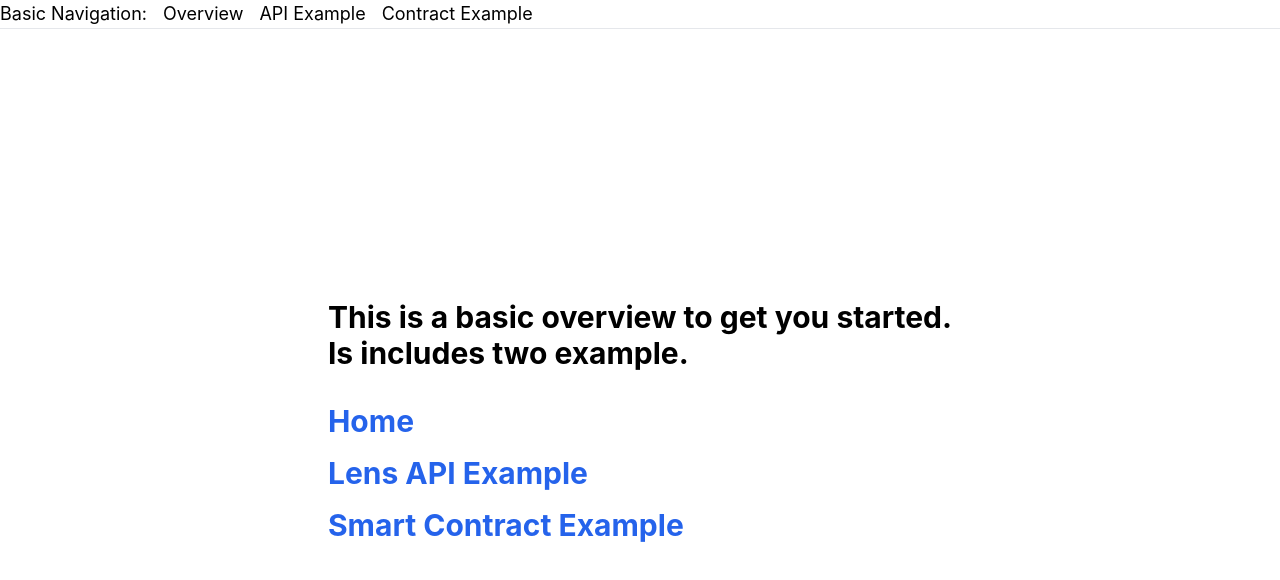
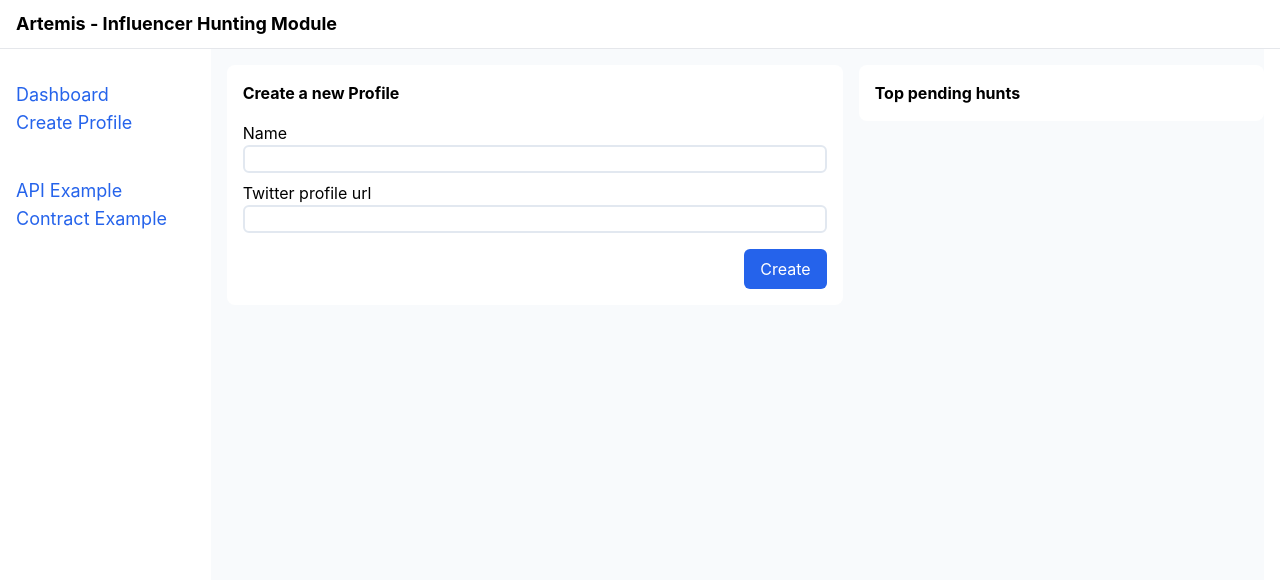
Before and after one commit to nirga/lens_influencer, a React (Create React App) app: page /create-profile in a window 1280 px wide. Shown: the top 580 px of the page. Built offline with nearby package versions, Linux system fonts and the light colour scheme.

Commit message:
create profile page

```diff
--- a/package.json
+++ b/package.json
@@ -10,6 +10,7 @@
     "graphql": "^16.3.0",
     "react": "^17.0.2",
     "react-dom": "^17.0.2",
+    "react-hook-form": "^7.28.1",
     "react-router-dom": "^6.2.2",
     "react-scripts": "5.0.0",
     "web-vitals": "^2.1.4"
--- a/src/App.js
+++ b/src/App.js
@@ -9,17 +9,19 @@ import {
 import Overview from "./pages/overview";
 import ApiExample from "./pages/api-example";
 import ContractExample from "./pages/contract-example";
+import CreateProfile from "./pages/create-profile";
 
 export default function App() {
   return (
     <Router>
       <div>
-        <div className="flex">
-          <h1 className="text-lg mr-4">Basic Navigation:</h1>
-          <div className="flex">
-            <Link to="/" className="text-lg mr-4">Overview</Link>
-            <Link to="/api-example" className="text-lg mr-4">API Example</Link>
-            <Link to="/contract-example" className="text-lg mr-4">Contract Example</Link>
+        <div id="header" className="flex h-12">
+          <div className="flex my-auto mx-4">
+            <h1 className="text-lg font-bold mr-4 ">Artemis - Influencer Hunting Module</h1>
+            {/* <div className="flex">
+              <Link to="/" className="text-lg mr-4 text-blue-600">Dashboard</Link>
+              <Link to="/create-profile" className="text-lg mr-4 text-blue-600">Create Profile</Link>
+            </div> */}
           </div>
         </div>
 
@@ -29,6 +31,7 @@ export default function App() {
           <Route exact path="/" element={<Overview/>}/>
           <Route exact path="/api-example" element={<ApiExample/>}/>
           <Route exact path="/contract-example" element={<ContractExample/>}/>
+          <Route exact path="/create-profile" element={<CreateProfile/>}/>
           <Route path="*" element={<Overview/>}/>
         </Routes>
       </div>
--- /dev/null
+++ b/src/pages/create-profile.js
@@ -0,0 +1,62 @@
+import { Link } from "react-router-dom";
+import { useForm } from "react-hook-form";
+
+function CreateProfile() {
+  const { register, handleSubmit, watch, formState: { errors } } = useForm();
+  const onSubmit = data => console.log(data);
+
+  return (
+    <div className="grid grid-cols-6 gap-4 mx-4 bg-slate-50">
+        <div className="bg-white h-screen">
+            <div className="flex flex-col pt-8">
+                <Link to="/" className="text-lg mr-4 text-blue-600">Dashboard</Link>
+                <Link to="/create-profile" className="text-lg mr-4 text-blue-600">Create Profile</Link>
+                <Link to="/api-example" className="text-lg mr-4 text-blue-600 mt-10">API Example</Link>
+                <Link to="/contract-example" className="text-lg mr-4 text-blue-600">Contract Example</Link>
+            </div>
+        </div>
+        <div className="col-span-3 bg-slate-50">
+            <div className="pt-4">
+                <div className="bg-white w-full rounded-lg">
+                    <form onSubmit={handleSubmit(onSubmit)} className="py-4 px-4">
+                        <p className="text-md font-bold mb-4">Create a new Profile</p>
+                        <p className="text-md">Name</p>
+                        <input
+                            className="border-2 border-slate-200 w-full rounded-md px-2"
+                            {...register("name")}
+                        />
+                        <p className="text-md mt-2">Twitter profile url</p>
+                        <input
+                            className="border-2 border-slate-200 w-full rounded-md px-2"
+                            type="url"
+                            {...register("twitterRequired", { required: true })}
+                        />
+                        {errors.twitterRequired && <span className="text-red-500">Twitter url is required</span>}
+
+                        <div className="w-full flex justify-end mt-4">
+                            <input
+                              type="submit"
+                              value="Create"
+                              className="bg-blue-600 py-2 px-4 text-white rounded-md"
+                            />
+
+                        </div>
+                    </form>
+                </div>
+            </div>
+        </div>
+        <div className="col-span-2">
+            <div className="pt-4">
+                <div className="bg-white w-full rounded-lg">
+                    <div id="hunts" className="py-4 px-4">
+                        <p className="text-md font-bold">Top pending hunts</p>
+                    </div>
+                </div>
+            </div>
+        </div>
+
+    </div>
+  );
+}
+
+export default CreateProfile;
--- a/src/pages/overview.js
+++ b/src/pages/overview.js
@@ -5,24 +5,21 @@ function Overview() {
     <div className="flex h-screen">
       <div className="m-auto">
         <div className="flex flex-col">
-          <p className="text-3xl font-bold">
-            This is a basic overview to get you started.
+          <p className="text-3xl font-bold mb-4">
+            Get Started
           </p>
-          <p className="text-3xl font-bold mb-8">
-            Is includes two example.
-          </p>
-          <Link to="/" className="text-lg">
-            <p className="text-3xl font-bold text-blue-600 mb-4">
-              Home
+          <Link to="/create-profile" className="text-lg">
+            <p className="text-3xl text-blue-600 mb-4">
+              Create Profile
             </p>
           </Link>
           <Link to="/api-example" className="text-lg">
-            <p className="text-3xl font-bold text-blue-600 mb-4">
+            <p className="text-3xl text-blue-600 mb-4">
               Lens API Example
             </p>
           </Link>
           <Link to="/contract-example" className="text-lg">
-            <p className="text-3xl font-bold text-blue-600 mb-4">
+            <p className="text-3xl text-blue-600 mb-4">
               Smart Contract Example
             </p>
           </Link>
```
Also changed, not shown: 1 other file (tests, documents, lock files or other folders).
